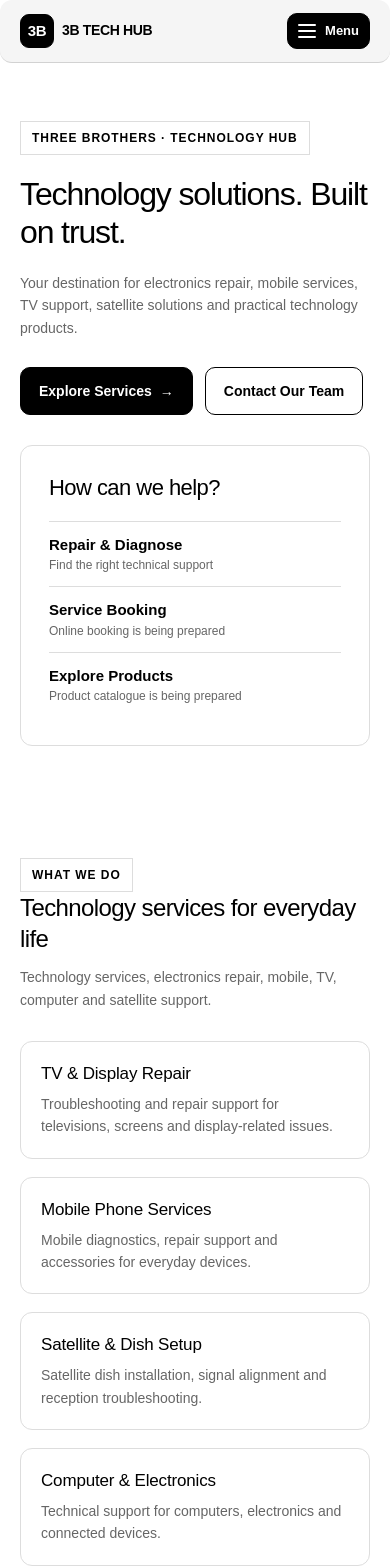
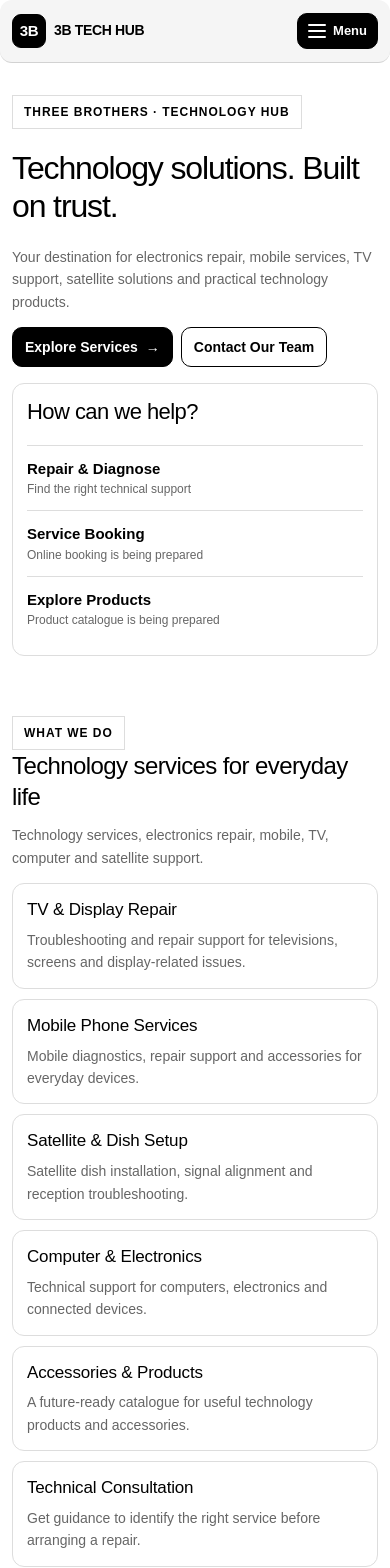
Before and after one commit to 3btechhub/3B-Tech-Hub, a Next.js app: page / in a window 390 px wide. Shown: the top 1568 px of the page. Built offline with nearby package versions, Linux system fonts and the light colour scheme; no server answers.

Commit message:
Make site layout content-sized and remove excess spacing

```diff
--- a/src/app/globals.css
+++ b/src/app/globals.css
@@ -488,3 +488,108 @@ small, .muted, .eyebrow { font-size: var(--font-small) !important; line-height:
   .brand-mark { width: 34px; height: 34px; flex-basis: 34px; }
   .menu-trigger { min-height: 36px; padding: 7px 10px; }
 }
+
+
+/* Content-sized layout: remove fixed empty width and excessive vertical gaps */
+.container {
+  width: min(1120px, calc(100% - 32px));
+  min-width: 0;
+}
+.site-header .header-inner {
+  width: min(1120px, calc(100% - 32px));
+}
+.floating-menu.simple-menu {
+  width: max-content !important;
+  min-width: 0 !important;
+  max-width: min(280px, calc(100vw - 16px)) !important;
+  padding: 8px 10px !important;
+  justify-self: start;
+}
+.simple-menu-links {
+  width: max-content;
+  min-width: 0;
+  max-width: 100%;
+}
+.simple-menu-link {
+  width: 100%;
+  min-width: 0;
+  white-space: nowrap;
+}
+.simple-menu-tools {
+  width: max-content !important;
+  max-width: 100%;
+  justify-content: flex-start !important;
+  gap: 6px !important;
+}
+.simple-menu-icon-button {
+  min-width: 34px;
+  min-height: 34px;
+  padding: 6px 8px;
+}
+.simple-menu-divider {
+  margin: 4px 0 !important;
+}
+.menu-trigger,
+.button {
+  width: fit-content;
+  max-width: 100%;
+  min-width: 0;
+}
+.menu-trigger {
+  min-height: 36px;
+  padding: 7px 10px;
+  gap: 7px;
+}
+.hero {
+  padding-block: clamp(32px, 4vw, 52px);
+}
+.hero-grid {
+  gap: clamp(16px, 3vw, 32px);
+}
+.hero-panel {
+  padding: clamp(14px, 2vw, 20px);
+}
+.hero-actions {
+  gap: clamp(8px, 1.2vw, 12px);
+  margin-top: clamp(14px, 2vw, 20px);
+}
+.button {
+  min-height: 36px;
+  padding: 8px 12px;
+}
+.section {
+  padding-block: clamp(28px, 3.5vw, 44px);
+}
+.section-heading {
+  margin-bottom: clamp(14px, 2vw, 22px);
+}
+.card-grid {
+  grid-template-columns: repeat(auto-fit, minmax(min(100%, 260px), 1fr));
+  gap: clamp(10px, 1.5vw, 16px);
+}
+.service-card {
+  min-width: 0;
+  padding: clamp(14px, 1.8vw, 18px);
+}
+.callout {
+  padding: clamp(16px, 2.5vw, 26px);
+  gap: clamp(12px, 2vw, 20px);
+}
+.site-footer {
+  padding-block: clamp(18px, 2.5vw, 28px);
+}
+.footer-inner {
+  gap: 12px;
+}
+@media (max-width: 480px) {
+  .container,
+  .site-header .header-inner {
+    width: calc(100% - 24px);
+  }
+  .floating-menu.simple-menu {
+    max-width: calc(100vw - 16px) !important;
+  }
+  .card-grid {
+    grid-template-columns: minmax(0, 1fr);
+  }
+}
```
